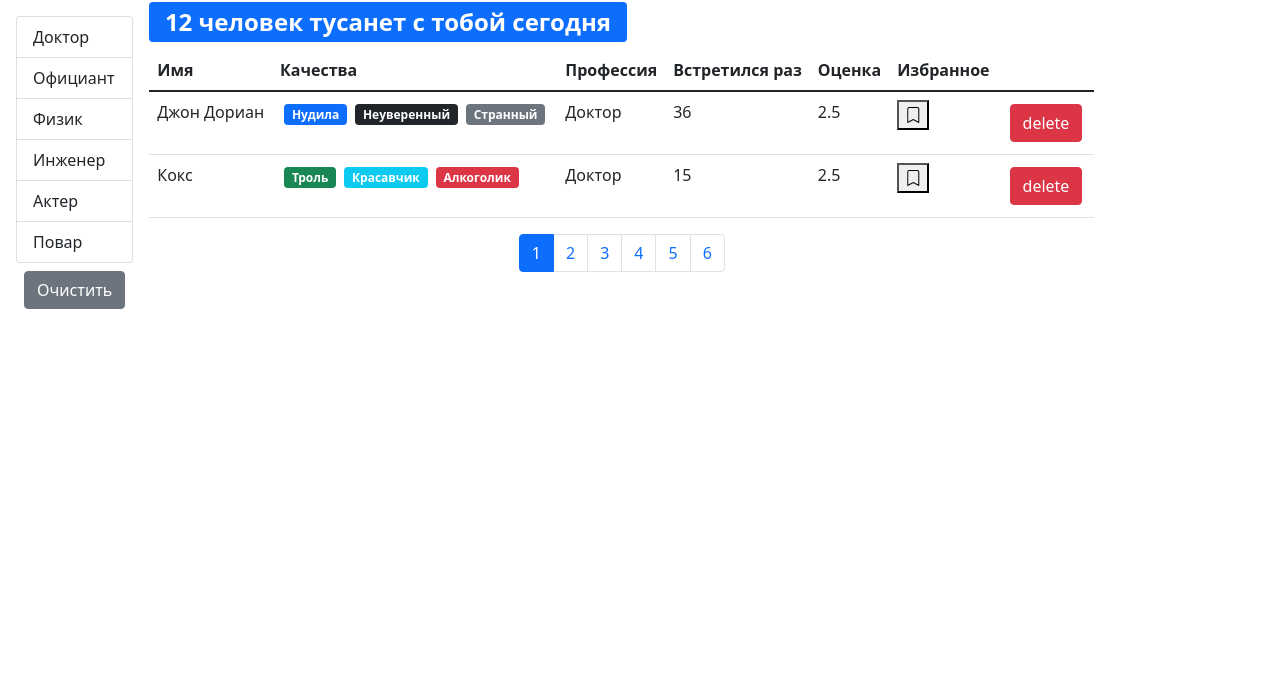
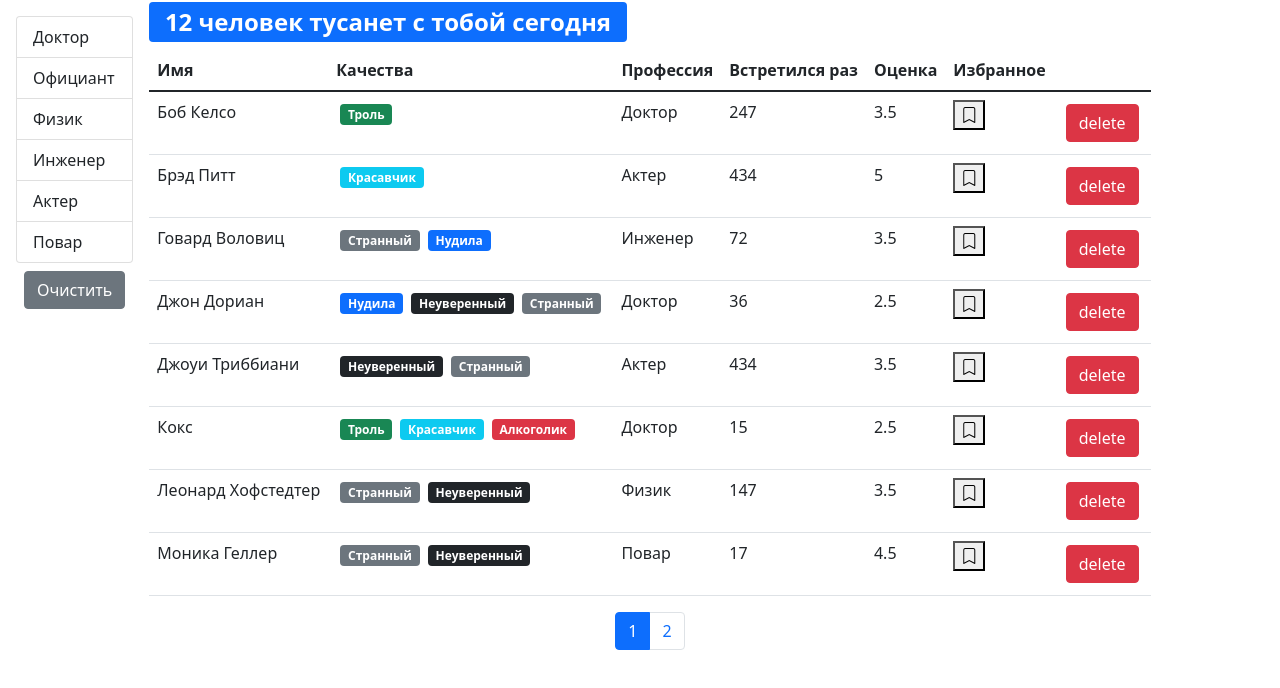
Before and after one commit to eximenz/dating-company, a Next.js app: page / in a window 1280 px wide. Shown: the top 688 px of the page. Built offline with nearby package versions, Linux system fonts and the light colour scheme.

Commit message:
sorting implementation

```diff
--- a/src/app/components/users.jsx
+++ b/src/app/components/users.jsx
@@ -5,12 +5,14 @@
 import api from '../api';
 import SearchStatus from './searchStatus';
 import UsersTable from './usersTable';
+import _ from 'lodash';
 
 const Users = ({ users: allUsers, ...rest }) => {
     const [currentPage, setCurrentPage] = useState(1);
     const [professions, setProfessions] = useState();
     const [selectedProf, setSelectedProf] = useState();
-    const pageSize = 2;
+    const [sortBy, setSortBy] = useState({ iter: 'name', order: 'asc' });
+    const pageSize = 8;
 
     useEffect(() => {
         api.professions.fetchAll().then(data => setProfessions(data));
@@ -25,7 +27,14 @@
     };
 
     const handleSort = item => {
-        console.log(item);
+        if (sortBy.iter === item) {
+            setSortBy(prevState => ({
+                ...prevState,
+                order: prevState.order === 'asc' ? 'desc' : 'asc',
+            }));
+        } else {
+            setSortBy({ iter: item, order: 'asc' });
+        }
     };
 
     const handlePageChange = pageIndex => {
@@ -37,7 +46,9 @@
 
     const count = filteredUsers.length;
 
-    const userCrop = paginate(filteredUsers, currentPage, pageSize);
+    const sortedUsers = _.orderBy(filteredUsers, [sortBy.iter], [sortBy.order]);
+
+    const userCrop = paginate(sortedUsers, currentPage, pageSize);
 
     const clearFilter = () => {
         setSelectedProf();
```
